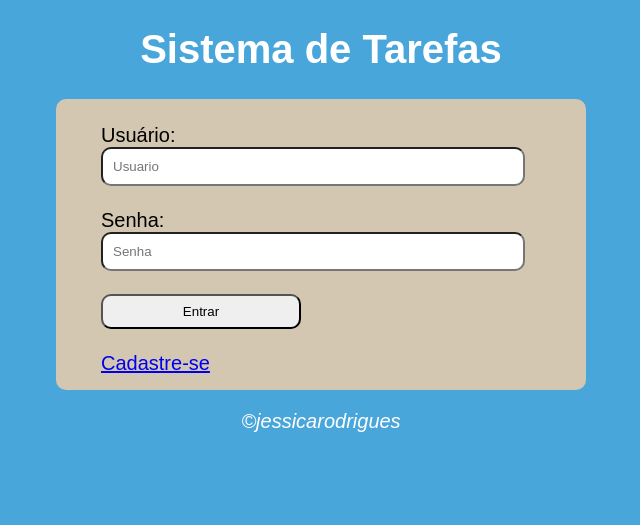
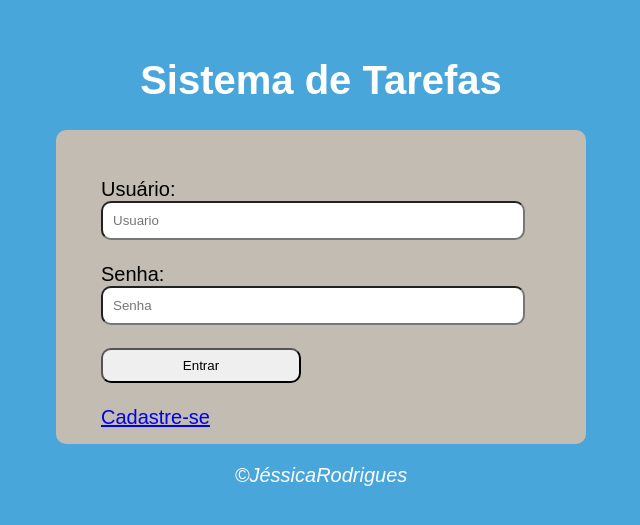
Before and after one commit to JessicaRodriguesdc/SystemTask, a PHP site: page / in a window 1280 px wide. Shown: the top 525 px of the page, without its empty margins (319-959 px from the left). Run offline with PHP 8.4, Linux system fonts and the light colour scheme.

Commit message:
ajeitando o front

```diff
--- a/public/controller/verificacaoLogin.php
+++ b/public/controller/verificacaoLogin.php
@@ -5,6 +5,6 @@ include('../model/conexao.php');
         header("Location: ../login.php");
         exit;
     }else{
-        echo"<center>Seja bem vind@ ".$_SESSION["email"]."</center><br>";
+        echo"<br><br><center> Seja bem vind@ ".$_SESSION["email"]."</center><br>";
     }
 ?>
--- a/public/index.php
+++ b/public/index.php
@@ -10,10 +10,12 @@
 	</head>
         <body>
             <header>
+                <br>
                 <h1>Sistema de Tarefas</h1>
             </header>
             <section>
                 <form action="controller/login.php" method="post">
+                <br>
                     <label>Usuário:</label><br>
                     <input type="email" id="email" name="email" placeholder="Usuario" required="" autocomplete="off"><br><br>
                     <label>Senha:</label><br>
@@ -24,7 +26,7 @@
                 </form>
             </section>
             <footer>
-                <p>&copy;jessicarodrigues</p>
+                <p>&copy;JéssicaRodrigues</p>
             </footer>
         </body>
 </html>
--- a/public/view/css/login.css
+++ b/public/view/css/login.css
@@ -9,7 +9,7 @@ header {
 }
 
 section {
-    background: rgb(211, 199, 177);
+    background: rgb(194, 188, 178);
     border-radius: 10px;
     padding: 15px;
     width: 500px;
--- a/public/view/painel.php
+++ b/public/view/painel.php
@@ -13,7 +13,7 @@ include('../controller/listaTarefas.php');
     </head>
         <body>
             <header>
-                <a href="../controller/logout.php">Sair</a>
+                <a  id="sair" href="../controller/logout.php">Sair</a>
                 <h2>Painel | Sistema de tarefas</h2>
             </header>
             <section>
@@ -39,7 +39,7 @@ include('../controller/listaTarefas.php');
                     </table>
             </section>
             <footer>
-                <p>&copy;jessicarodrigues</p>
+                <p>&copy;JéssicaRodrigues</p>
             </footer>
 	</body>
 </html>
```
